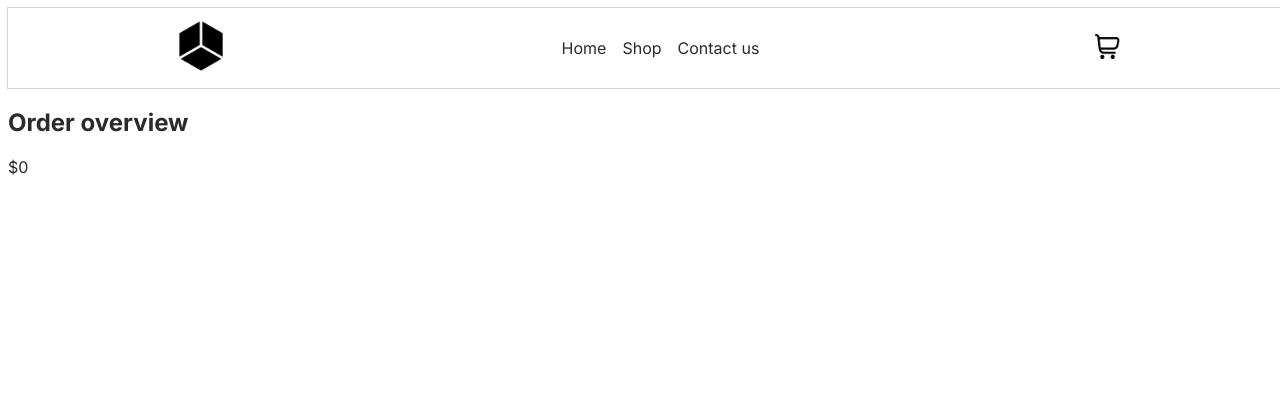
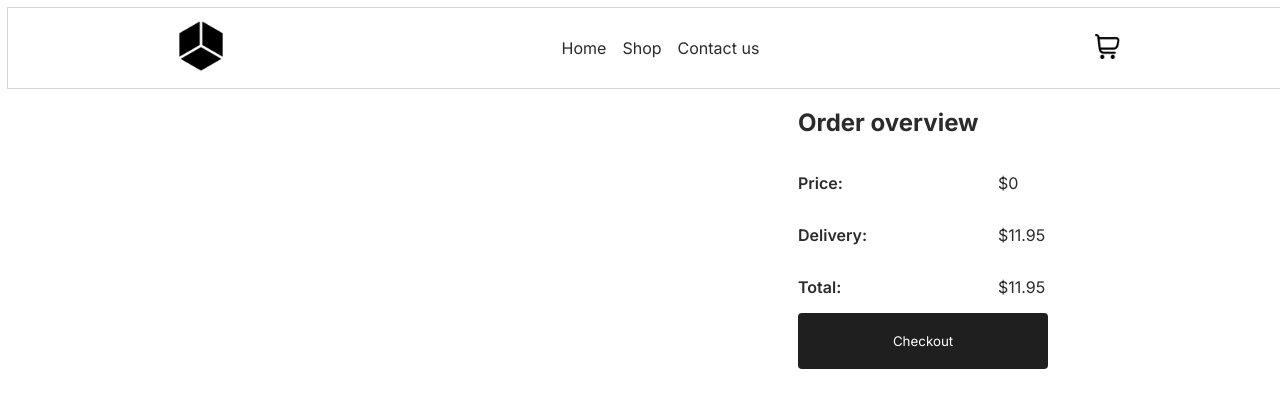
Before and after one commit to elltja/React-ecommerce-frontend, a React (Vite) app: page /cart in a window 1280 px wide. Shown: the top 408 px of the page. Built offline with nearby package versions, Linux system fonts and the light colour scheme; a web font is replaced by a local one.

Commit message:
Design product page

```diff
--- a/src/components/productCard/CartProductCard.tsx
+++ b/src/components/productCard/CartProductCard.tsx
@@ -1,4 +1,5 @@
-import assets from "../../assets/assets";
+import { useNavigate } from "react-router";
+// import assets from "../../assets/assets";
 import { useCartStore } from "../../store/cartStore";
 import { cartItem } from "../../types/cart";
 import {
@@ -12,14 +13,28 @@ import {
   CounterBtn,
   Price,
   Title,
-  TrashIcon,
+  // TrashIcon,
 } from "./ProductCard.styles";
 
 export default function ProductCard({ cartItem }: { cartItem: cartItem }) {
-  const { addItem, removeItem, clearItem } = useCartStore();
+  const {
+    addItem,
+    removeItem,
+    // clearItem
+  } = useCartStore();
+
+  const navigate = useNavigate();
+
+  function redirectToProductPage() {
+    navigate(`/product/${cartItem.product.id}`);
+  }
+
+  function handleButtonClick(e: React.MouseEvent) {
+    e.stopPropagation();
+  }
 
   return (
-    <Container>
+    <Container onClick={redirectToProductPage}>
       <ImageWrapper>
         <Image
           src={cartItem.product.imageURL}
@@ -30,32 +45,41 @@ export default function ProductCard({ cartItem }: { cartItem: cartItem }) {
       <Content>
         <Title>{cartItem.product.title}</Title>
         <Description>{cartItem.product.description}</Description>
-        <Price>{`$${cartItem.product.price}`}</Price>
+        <Price>${cartItem.product.price}</Price>
         <ButtonWrapper>
           <Counter>
-            <CounterBtn onClick={() => removeItem(cartItem.product.id)}>
+            <CounterBtn
+              onClick={(e) => {
+                handleButtonClick(e);
+                removeItem(cartItem.product.id);
+              }}
+            >
               -
             </CounterBtn>
             <p>{cartItem.quantity}</p>
             <CounterBtn
-              onClick={() =>
+              onClick={(e) => {
+                handleButtonClick(e);
                 addItem({
                   title: cartItem.product.title,
                   description: cartItem.product.description,
                   price: cartItem.product.price,
                   imageURL: cartItem.product.imageURL,
                   id: cartItem.product.id,
-                })
-              }
+                });
+              }}
             >
               +
             </CounterBtn>
           </Counter>
-          <TrashIcon
+          {/* <TrashIcon
             src={assets.trash}
             alt="Delete icon"
-            onClick={() => clearItem(cartItem.product.id)}
-          />
+            onClick={(e) => {
+              handleButtonClick(e);
+              clearItem(cartItem.product.id);
+            }}
+          /> */}
         </ButtonWrapper>
       </Content>
     </Container>
--- a/src/components/productCard/ShopProductCard.tsx
+++ b/src/components/productCard/ShopProductCard.tsx
@@ -21,31 +21,38 @@ export default function ProductCard({ product }: { product: Product }) {
     navigate(`/product/${product.id}`);
   }
 
+  function handleButtonClick(e: React.MouseEvent) {
+    e.stopPropagation();
+  }
+
   return (
-    <Container>
-      <ImageWrapper onClick={redirectToProductPage}>
+    <Container onClick={redirectToProductPage}>
+      <ImageWrapper>
         <Image src={product.imageURL} alt={`${product.title} picture`} />
       </ImageWrapper>
 
       <Content>
-        <Title onClick={redirectToProductPage}>{product.title}</Title>
+        <Title>{product.title}</Title>
         <Description>{product.description}</Description>
-        <Price>{`$${product.price}`}</Price>
+        <Price>${product.price}</Price>
         <ButtonWrapper>
           <Button
-            onClick={() =>
+            onClick={(event) => {
+              handleButtonClick(event);
               addItem({
                 title: product.title,
                 description: product.description,
                 price: product.price,
                 imageURL: product.imageURL,
                 id: product.id,
-              })
-            }
+              });
+            }}
           >
             Add to cart
           </Button>
-          <Button $primary>Buy now</Button>
+          <Button $primary onClick={handleButtonClick}>
+            Buy now
+          </Button>
         </ButtonWrapper>
       </Content>
     </Container>
--- a/src/index.css
+++ b/src/index.css
@@ -18,3 +18,7 @@
   color: var(--foreground);
   background-color: var(--background);
 }
+
+body {
+  overflow-x: hidden;
+}
--- a/src/pages/Cart.tsx
+++ b/src/pages/Cart.tsx
@@ -1,9 +1,33 @@
 import styled from "styled-components";
 import { useCartStore } from "../store/cartStore";
 import CartProductCard from "../components/productCard/CartProductCard";
+import Button from "../components/ui/Button";
 
 const Container = styled.div`
   display: flex;
+  width: 100vw;
+  justify-content: center;
+`;
+
+const ContentWrapper = styled.div`
+  display: flex;
+  gap: 50px;
+`;
+
+const Table = styled.div``;
+
+const TableRow = styled.div`
+  width: 100%;
+  display: flex;
+  justify-content: space-between;
+`;
+
+const TableValue = styled.p`
+  width: 50px;
+`;
+
+const TableTag = styled.p`
+  font-weight: 600;
 `;
 
 export default function Cart() {
@@ -11,15 +35,36 @@ export default function Cart() {
 
   return (
     <Container>
-      <div>
-        {cart.map((item, index) => {
+      <ContentWrapper>
+        <div style={{ width: 500 }}>
+          {cart.length > 0 &&
+            cart.map((item, index) => {
               return <CartProductCard cartItem={item} key={index} />;
             })}
         </div>
         <div>
           <h2>Order overview</h2>
-        <p>${totalPrice}</p>
+          <Table>
+            <TableRow>
+              <TableTag>Price: </TableTag>
+              <TableValue>${totalPrice}</TableValue>
+            </TableRow>
+            <TableRow>
+              <TableTag>Delivery: </TableTag>
+              <TableValue>$11.95</TableValue>
+            </TableRow>
+
+            <TableRow>
+              <TableTag>Total: </TableTag>
+              <TableValue>${totalPrice + 11.95}</TableValue>
+            </TableRow>
+          </Table>
+
+          <Button style={{ padding: 20, width: 250 }} $primary>
+            Checkout
+          </Button>
         </div>
+      </ContentWrapper>
     </Container>
   );
 }
--- a/src/pages/Product.tsx
+++ b/src/pages/Product.tsx
@@ -1,7 +1,123 @@
-// import { useParams } from "react-router";
+import { useParams } from "react-router";
+
+import { useEffect, useState } from "react";
+import { type Product } from "../types/products";
+import Button from "../components/ui/Button";
+import styled from "styled-components";
+
+const Container = styled.div`
+  display: flex;
+  align-items: start;
+  justify-content: center;
+  width: 100vw;
+  gap: 75px;
+  padding: 5vw 2vw;
+`;
+
+const Image = styled.img`
+  background-color: #ebebeb;
+`;
+
+const InfoWrapper = styled.div`
+  display: flex;
+  flex-direction: column;
+  gap: 20px;
+
+  max-width: 40vw;
+`;
+
+const Title = styled.h1`
+  margin: 0;
+  width: fit-content;
+`;
+
+const Description = styled.p`
+  margin: 0;
+  line-height: 160%;
+  font-weight: 500;
+  color: #555555;
+`;
+
+const Price = styled.h2`
+  margin: 0;
+`;
+
+const Divider = styled.hr`
+  background-color: #ebebeb;
+  width: 100%;
+  border: none;
+  height: 1px;
+`;
+
+const ButtonWrapper = styled.div`
+  display: flex;
+  gap: 15px;
+  width: fit-content;
+  margin: 25px 0;
+`;
+
+const Table = styled.div`
+  width: 200px;
+`;
+
+const TableRow = styled.div`
+  width: 100%;
+  display: flex;
+  justify-content: space-between;
+`;
+
+const TableValue = styled.p`
+  width: 50px;
+  color: #555555;
+  margin: 7.5px;
+`;
+
+const TableTag = styled.p`
+  font-weight: 600;
+  margin: 7.5px;
+`;
+
+async function testFetch(id: string) {
+  const products = await fetch("/products.json").then((res) => res.json());
+  return products.find((product: Product) => product.id === id);
+}
 
 export default function Product() {
-  // const params = useParams();
-
-  return <div>Product</div>;
+  const [product, setProduct] = useState<Product | null>(null);
+  const params = useParams();
+  useEffect(() => {
+    async function fetchData() {
+      if (!params.id) return;
+      const p = await testFetch(params.id);
+      setProduct(p);
+    }
+    fetchData();
+  }, [params]);
+  return (
+    <Container>
+      <Image src={product?.imageURL} alt="" />
+      <InfoWrapper>
+        <Title>{product?.title}</Title>
+        <Description>{product?.description}</Description>
+        <Price>${product?.price}</Price>
+        <Divider />
+        <Table>
+          <TableRow>
+            <TableTag>Category: </TableTag>
+            <TableValue>Laptop</TableValue>
+          </TableRow>
+          <TableRow>
+            <TableTag>Brand: </TableTag>
+            <TableValue>Apple</TableValue>
+          </TableRow>
+        </Table>
+        <ButtonWrapper>
+          <Button style={{ padding: 15, width: 250 }}>Add to cart</Button>
+          <Button style={{ padding: 15, width: 250 }} $primary>
+            Buy now
+          </Button>
+        </ButtonWrapper>
+      </InfoWrapper>
+    </Container>
+  );
 }
```
Lines whose indentation alone changed are shown as unchanged.
